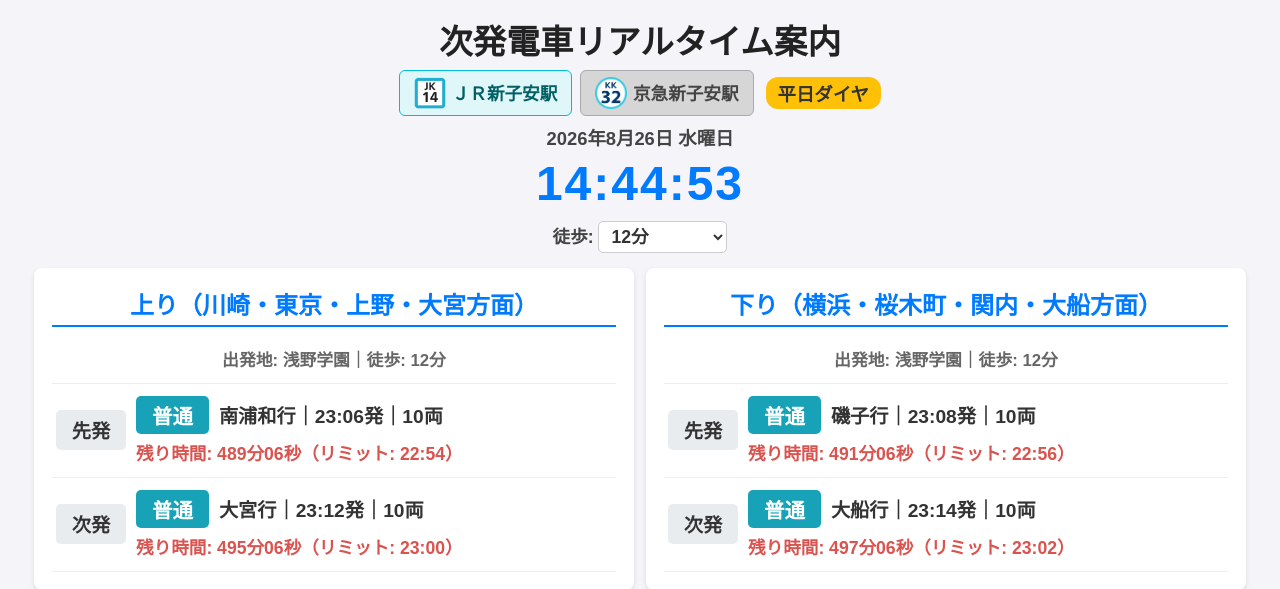
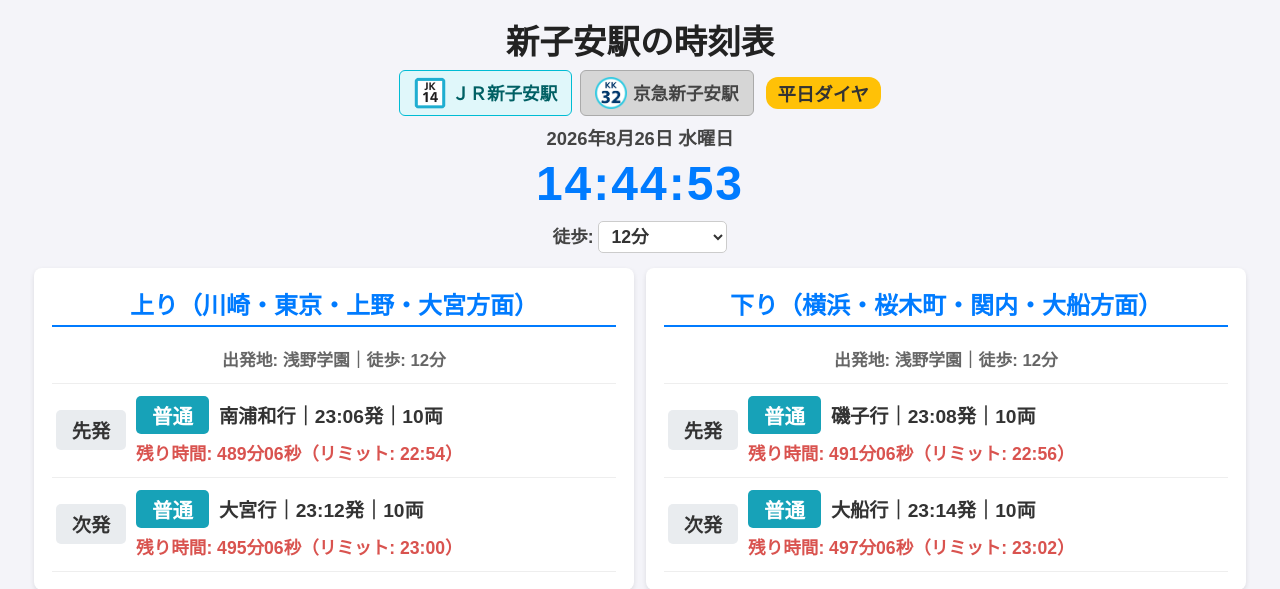
Before and after one commit to butsukawa-sub/station, a Flask app: page / in a window 1280 px wide. Shown: the top 589 px of the page. Run offline with Flask 3, Linux system fonts and the light colour scheme; data that the repository does not hold is empty.

Commit message:
Update index.html

```diff
--- a/templates/index.html
+++ b/templates/index.html
@@ -406,7 +406,7 @@
   </head>
   <body>
     <div class="header-area">
-      <h1>次発電車リアルタイム案内</h1>
+      <h1>新子安駅の時刻表</h1>
       <div class="sub-header-row">
         <div class="station-selector">
           <button id="btn-jr" class="line-btn jr active" onclick="switchLine('jr')">
```
